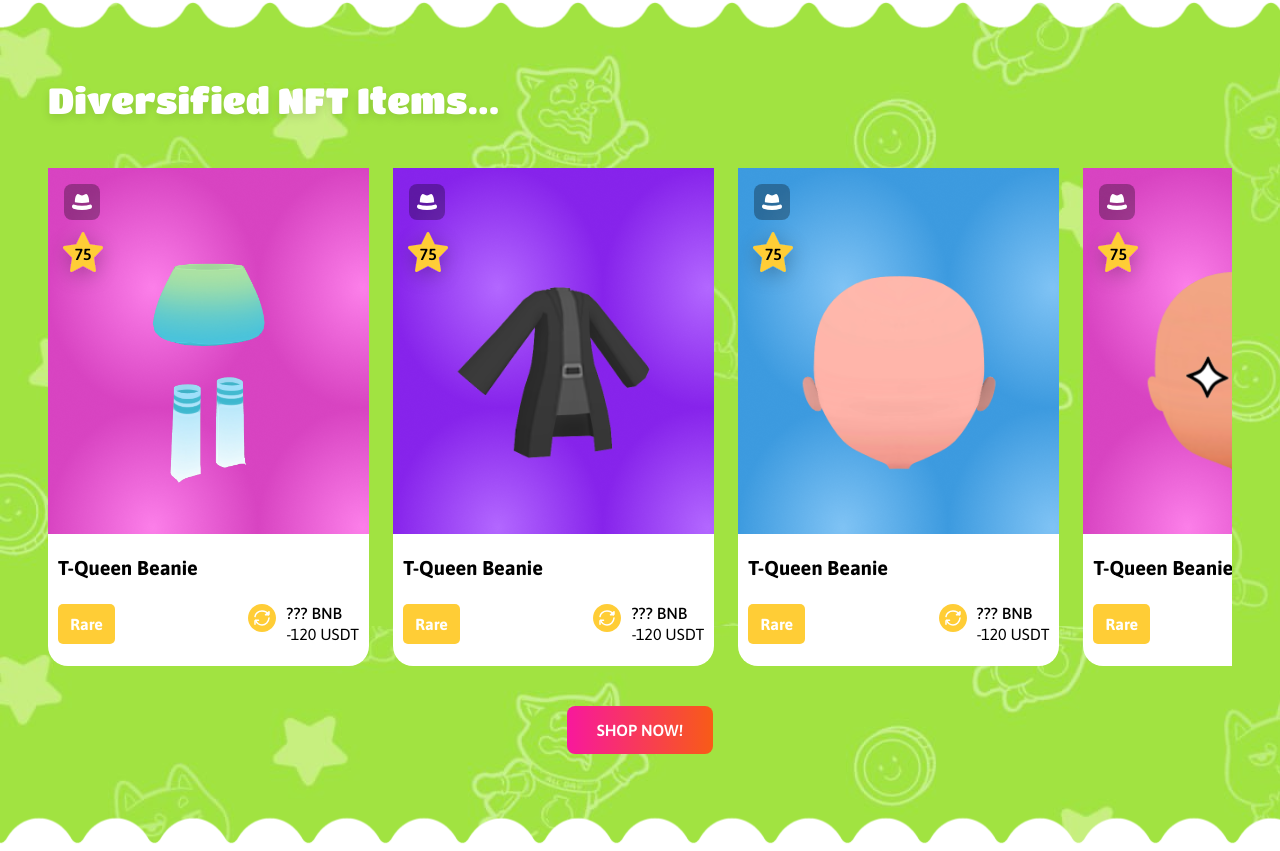
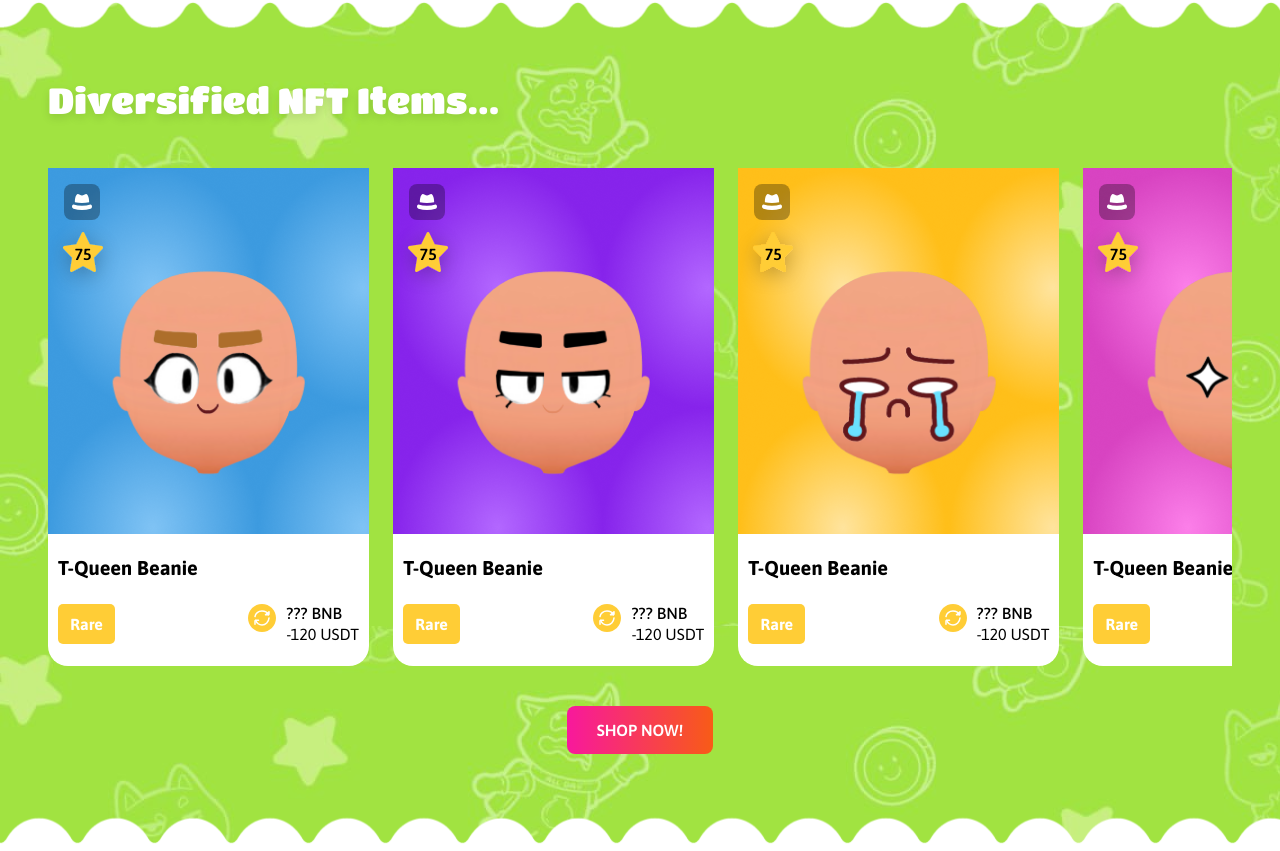
Before and after one commit to TaDuyKhang/demo, a React (Create React App) app: page / in a window 1280 px wide. Shown: the part 3181-4032 px from the top of the page. Built offline with nearby package versions, Linux system fonts and the light colour scheme.

Commit message:
choke: delete random function section5

```diff
--- a/src/component/Section5.jsx
+++ b/src/component/Section5.jsx
@@ -2,7 +2,6 @@ import NftItem from "./NftItem";
 import "../css/Section5.scss";
 import { Swiper, SwiperSlide } from "swiper/react";
 import "swiper/css";
-import { useState } from "react";
 
 const NFT_ITEMS = [
   {
@@ -384,7 +383,6 @@ const NFT_ITEMS = [
 ];
 
 function Section5() {
-  const [randomItem, setRandomItem] = useState(getRandomItem(NFT_ITEMS));
   return (
     <div className="section5">
       <div className="content-container">
@@ -412,11 +410,15 @@ function Section5() {
             },
           }}
         >
-          {randomItem.map((item, index) => (
-            <SwiperSlide key={index}>
-              <NftItem className="item" {...item} />
-            </SwiperSlide>
-          ))}
+          {NFT_ITEMS.map((item, index) => {
+            if (index < 10) {
+              return (
+                <SwiperSlide key={index}>
+                  <NftItem className="item" {...item} />
+                </SwiperSlide>
+              );
+            }
+          })}
         </Swiper>
 
         <div className="button-wrapper">
@@ -429,14 +431,4 @@ function Section5() {
   );
 }
 
-function getRandomItem(arr) {
-  const Array = [];
-  for (let i = 0; i < 10; i++) {
-    const randomIndex = Math.floor(Math.random() * arr.length);
-    let item = arr[randomIndex];
-    Array.push(item);
-  }
-  return Array;
-}
-
 export default Section5;
```
